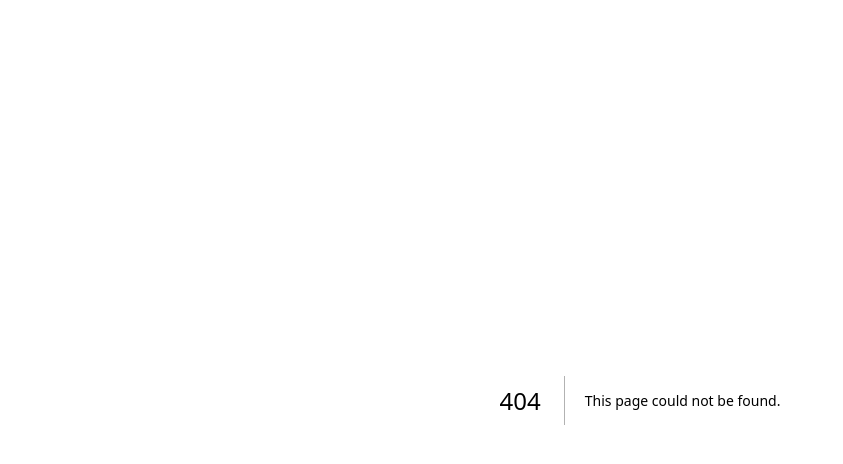
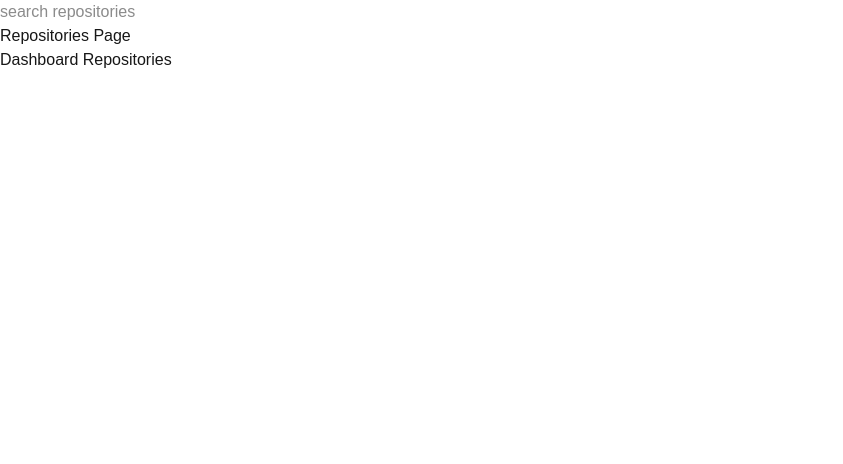
Before and after one commit to nikhilkbansal/ai-doc-engine, a Next.js app: page /repositories in a window 1280 px wide. Before the commit this address had no page. Shown: the top 464 px of the page, without its empty margins (0-843 px from the left). Built offline with nearby package versions, Linux system fonts and the light colour scheme.

Commit message:
feat: add app layout, route structure, loading state and search box component

```diff
--- /dev/null
+++ b/app/dashboard/loading.tsx
@@ -0,0 +1 @@
+export default function DashboardLoading () {return <p> dashboard is loading</p>}
--- /dev/null
+++ b/app/dashboard/page.tsx
@@ -0,0 +1,12 @@
+
+export default async function fetchUsers  ()  {
+    await new Promise (resolve => setTimeout(resolve, 2000))
+    const users = await fetch ("https://jsonplaceholder.typicode.com/users");
+    const data = await users.json();
+
+    return (
+        <ul>
+        {data.map((user : {id: number, name: string}) => <li key ={user.id}>{user.name}</li>)}
+        </ul>
+    )
+}
--- a/app/layout.tsx
+++ b/app/layout.tsx
@@ -1,4 +1,5 @@
-import type { Metadata } from "next";
+import { Metadata } from "next";
+import Link from 'next/link';
 import { Geist, Geist_Mono } from "next/font/google";
 import "./globals.css";
 
@@ -19,11 +20,15 @@ export const metadata: Metadata = {
 
 export default function RootLayout({ children }: LayoutProps<"/">) {
   return (
+    <div>
     <html
       lang="en"
       className={`${geistSans.variable} ${geistMono.variable} h-full antialiased`}
     >
       <body className="min-h-full flex flex-col">{children}</body>
     </html>
+      <Link href="/dashboard"> Dashboard </Link>
+      <Link href="/repositories"> Repositories </Link>
+      </div>
   );
 }
--- /dev/null
+++ b/app/repositories/SearchBox.tsx
@@ -0,0 +1,16 @@
+"use client";
+
+import { useState } from "react";
+
+export default function SearchBox() {
+  const [query, setQuery] = useState("");
+  return (
+    <input
+      value={query}
+      onChange={(e) => {
+        setQuery(e.target.value);
+      }}
+      placeholder="search repositories"
+    />
+  );
+}
--- /dev/null
+++ b/app/repositories/[id]/page.tsx
@@ -0,0 +1,9 @@
+
+type PageProps = {
+    params: Promise<{id : string}>
+}
+
+export default async function pageParams ({ params } : PageProps ){
+    const {id} = await params;
+    return (<h1>params for this repo url {id}</h1>)
+}
--- /dev/null
+++ b/app/repositories/page.tsx
@@ -0,0 +1,12 @@
+
+import SearchBox from './SearchBox'
+
+export default async function repositoryHeading () {
+
+    return (
+        <div>
+        <SearchBox></SearchBox>
+        <h1>Repositories Page</h1>
+        </div>
+    )
+}
```
